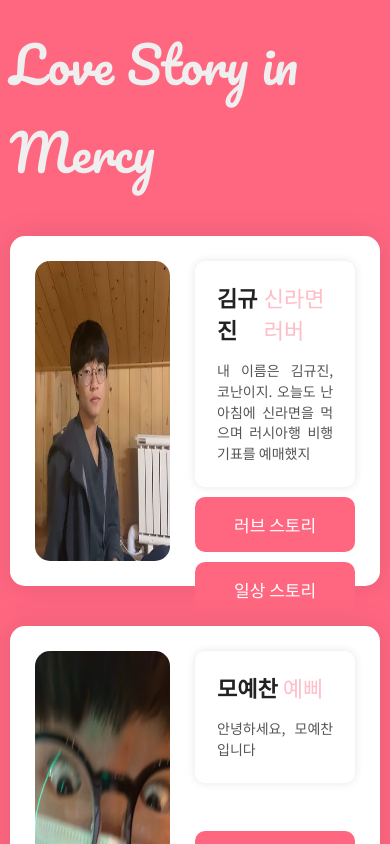
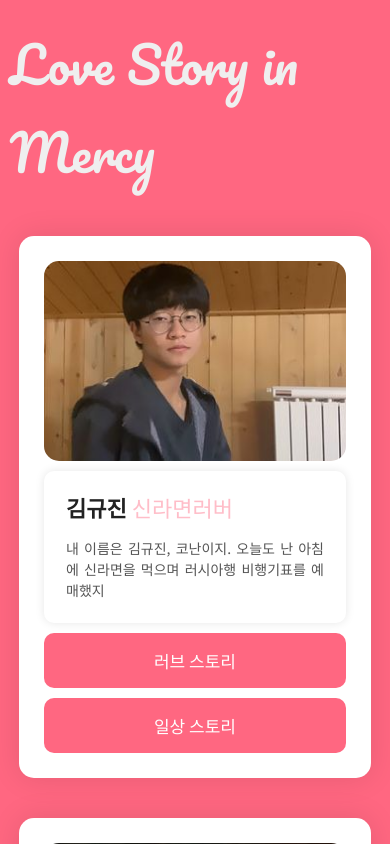
Before and after one commit to minho0517/mercy-diary, a Next.js app: page / in a window 390 px wide. Shown: the top 844 px of the page. Built offline with nearby package versions, Linux system fonts and the light colour scheme; a web font is replaced by a local one.

Commit message:
반응형

```diff
--- a/styles/Home.module.css
+++ b/styles/Home.module.css
@@ -120,3 +120,27 @@
 .storyBtn:hover {
   background-color: #ff6780be;
 }
+
+@media screen and (max-width:750px) {
+  .card {
+    height: auto;
+    width: 95%;
+    max-width: 500px;
+  }
+  .card_wrapper {
+    flex-direction: column;
+    height: 100%;
+  }
+  .content {
+    width: 100%;
+  }
+  .logo {
+    width: 100%;
+    height: 200px;
+    margin-bottom: 10px;
+  }
+  .logo > img {
+    width: 100%;
+    height: auto;
+  }
+}
```
Also changed, not shown: public/image/김규진.jpeg (deleted).
